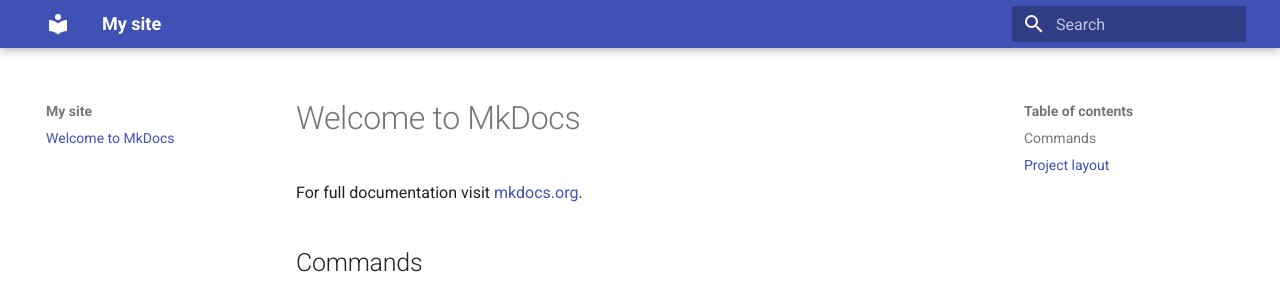
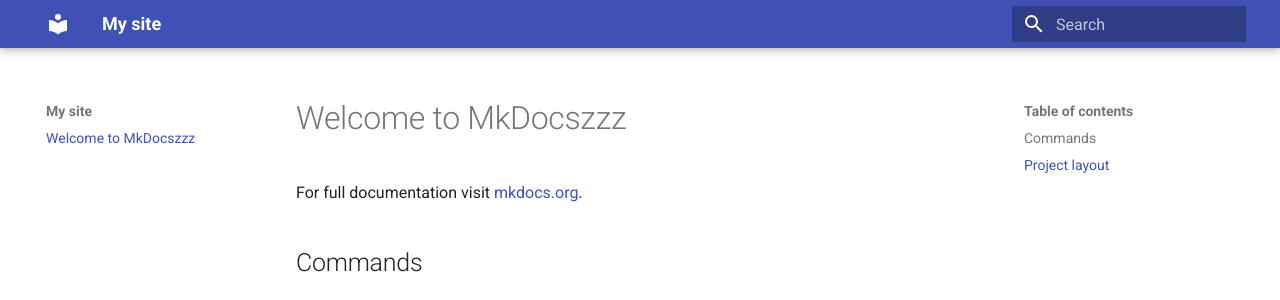
Before and after one commit to rendybjunior/rendybjunior.github.io, an MkDocs documentation site: the page built from docs/index.md, in a window 1280 px wide. Shown: the top 300 px of the page. Built offline with MkDocs 1.6.1 and Material for MkDocs 9.7.7, drawn with Linux system fonts in a browser that asks for light colours.

Commit message:
test gh action

```diff
--- a/docs/index.md
+++ b/docs/index.md
@@ -1,4 +1,4 @@
-# Welcome to MkDocs
+# Welcome to MkDocszzz
 
 For full documentation visit [mkdocs.org](https://www.mkdocs.org).
 
```
